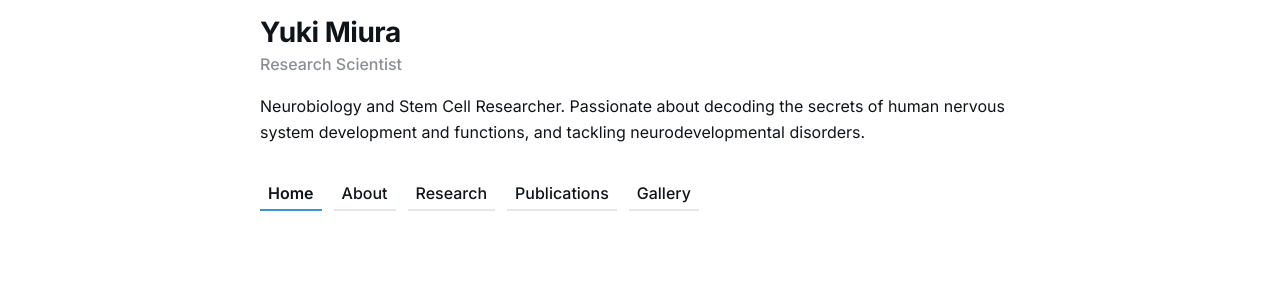
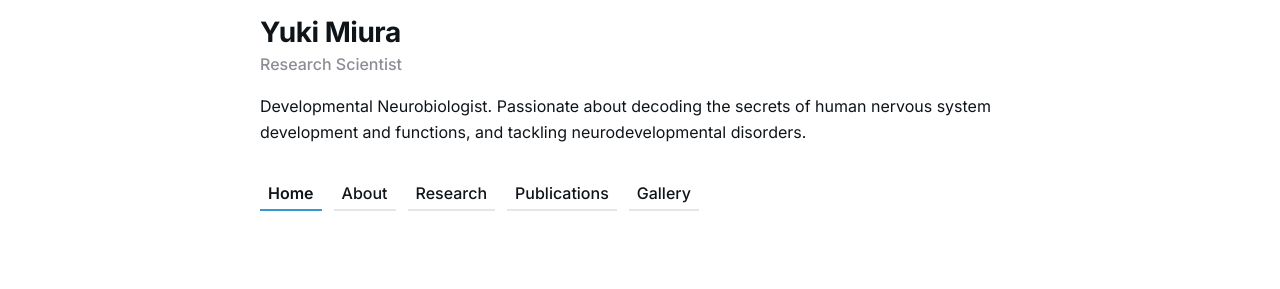
Before and after one commit to ykmiura/ykmiura.github.io, a Jekyll site: the page built from index.html, in a window 1280 px wide. Shown: the part 382-671 px from the top of the page. Built offline with Jekyll 4.4.1, drawn with Linux system fonts in a browser that asks for light colours.

Commit message:
Update settings.yml

```diff
--- a/_data/settings.yml
+++ b/_data/settings.yml
@@ -39,7 +39,7 @@ menu_settings:
 author:
   author_name: Yuki Miura
   author_role: Research Scientist
-  author_bio: Neurobiology and Stem Cell Researcher. Passionate about decoding the secrets of human nervous system development and functions, and tackling neurodevelopmental disorders.
+  author_bio: Developmental Neurobiologist. Passionate about decoding the secrets of human nervous system development and functions, and tackling neurodevelopmental disorders.
   author_avatar: '/images/01-1.jpg'
 
 #-------------------------------
```
